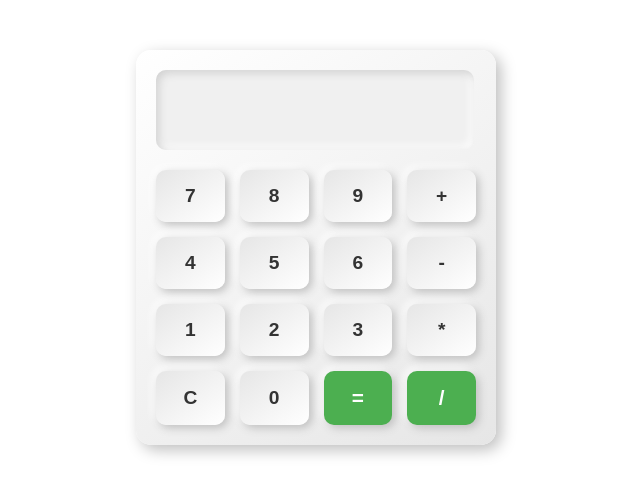
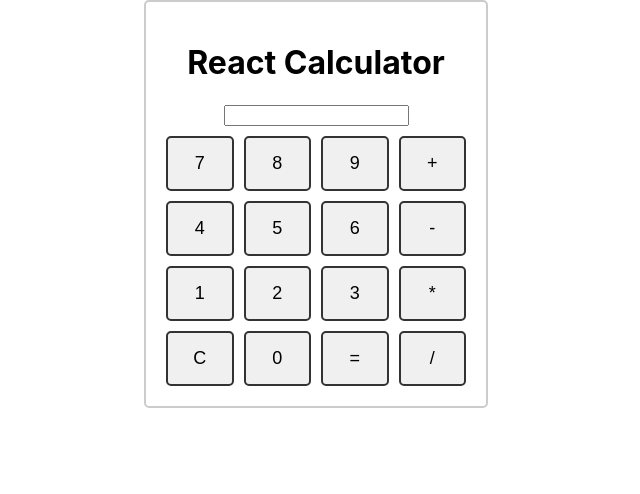
Before and after one commit to my-suraj5656/xcal, a React (Create React App) app: page / in a window 1280 px wide. Shown: the top 494 px of the page, without its empty margins (324-964 px from the left). Built offline with nearby package versions, Linux system fonts and the light colour scheme.

Commit message:
first commit

```diff
--- a/src/component/cal.css
+++ b/src/component/cal.css
@@ -1,143 +1,32 @@
-/* .container {
-  width: 100%;
-  height: 100vh;
-  display: flex;
-  align-items: center;
-  justify-content: center;
-  background: linear-gradient(140deg, #6d6da1, rgb(8, 8, 197));
+.calculator {
+  width: 300px;
+  margin: 0 auto;
+  text-align: center;
+  border: 2px solid #ccc;
+  padding: 20px;
+  border-radius: 5px;
 }
 
-.calculator {
-  padding: 20px;
-  border-radius: 10px;
-  background-color: white;
-  box-shadow: 0 0 15px rgba(0, 0, 0, 0.2);
+.input-box {
+  margin-bottom: 10px;
 }
 
-.display {
-  text-align: right;
-  font-size: 30px;
-  padding: 15px;
-  margin-bottom: 10px;
-  background-color: rgb(64, 64, 64);
-  color: white;
-  border-radius: 5px;
-  width: 245px;
-  max-width: 100%;
+.buttons {
+  display: grid;
+  grid-template-columns: repeat(4, 1fr);
+  grid-gap: 10px;
 }
 
-button {
-  width: 60px;
-  height: 65px;
+.buttons button {
+  padding: 15px;
   font-size: 18px;
-  margin: 5px;
-  border: none;
+  border: 2px solid #333;
   border-radius: 5px;
-  background-color: rgb(82, 82, 151);
-  color: white;
+  background-color: #f0f0f0;
   cursor: pointer;
   transition: background-color 0.3s ease;
 }
 
-button:hover {
-  background-color: rgb(137, 22, 245);
+.buttons button:hover {
+  background-color: #ddd;
 }
-
-button:active {
-  background-color: rgb(80, 80, 200);
-} */
-/* General Styling */
-/* Container for the calculator */
-.calculator {
-  width: 320px;
-  margin: 50px auto;
-  padding: 20px;
-  border-radius: 15px;
-  background: linear-gradient(145deg, #ffffff, #e6e6e6);
-  box-shadow: 5px 5px 15px #bfbfbf, -5px -5px 15px #ffffff;
-  font-family: "Poppins", sans-serif;
-}
-
-/* Input Display */
-.display {
-  width: 93%;
-  height: 60px;
-  margin-bottom: 20px;
-  padding: 10px;
-  font-size: 1.5rem;
-  border-radius: 10px;
-  border: none;
-  text-align: right;
-  background: #f0f0f0;
-  box-shadow: inset 3px 3px 8px #d1d1d1, inset -3px -3px 8px #ffffff;
-  color: #333;
-  outline: none;
-}
-
-/* Buttons Container */
-.buttons {
-  display: grid;
-  grid-template-columns: repeat(4, 1fr);
-  gap: 15px;
-}
-
-/* Buttons */
-button {
-  padding: 15px;
-  font-size: 1.2rem;
-  font-weight: bold;
-  border-radius: 10px;
-  border: none;
-  background: linear-gradient(145deg, #e6e6e6, #ffffff);
-  box-shadow: 3px 3px 8px #bfbfbf, -3px -3px 8px #ffffff;
-  color: #333;
-  cursor: pointer;
-  transition: all 0.3s ease;
-}
-
-/* Button Hover Effect */
-button:hover {
-  background: linear-gradient(145deg, #ffffff, #e6e6e6);
-  box-shadow: inset 3px 3px 8px #d1d1d1, inset -3px -3px 8px #ffffff;
-}
-
-/* Active Button Effect */
-button:active {
-  box-shadow: inset 5px 5px 10px #bfbfbf, inset -5px -5px 10px #ffffff;
-}
-
-/* Special Buttons (like '=' and 'C') */
-button:nth-child(15), /* Clear button 'C' */
-  button:nth-child(16) /* Equals button '=' */ {
-  background: #4caf50;
-  color: #fff;
-  font-size: 1.3rem;
-  font-weight: bold;
-}
-
-button:nth-child(15):hover,
-button:nth-child(16):hover {
-  background: #45a049;
-}
-
-button:nth-child(15):active,
-button:nth-child(16):active {
-  background: #3e8e41;
-}
-
-/* Responsive Design */
-@media (max-width: 480px) {
-  .calculator {
-    width: 90%;
-    padding: 15px;
-  }
-
-  .display {
-    font-size: 1.2rem;
-  }
-
-  button {
-    font-size: 1rem;
-    padding: 12px;
-  }
-}
--- a/src/component/xcalculator.jsx
+++ b/src/component/xcalculator.jsx
@@ -1,100 +1,60 @@
 import React, { useState } from "react";
-import { evaluate } from "mathjs"; // Import math.js for evaluating expressions
-import "./cal.css"; // Import your CSS file for styling
+import "./cal.css";
 
-const Calculator = () => {
-  const [input, setInput] = useState(""); // For storing the current expression
+function App() {
+  const [input, setInput] = useState("");
+  const [result, setResult] = useState("");
 
-  // Append value to the input
-  const appendValue = (value) => {
-    if (["Error", "NaN", "Infinity"].includes(input)) {
-      setInput(""); // Reset if there's an error
-    }
-    setInput((prev) => prev + value);
+  const handleButtonClick = (value) => {
+    setInput((prevInput) => prevInput + value);
   };
 
-  // Clear the input field
-  const clearInput = () => {
-    setInput("");
+  const handleCalculate = () => {
+    if (input.trim() === "") {
+      setResult("Error: Incomplete expression");
+    } else {
+      try {
+        setResult(eval(input));
+      } catch (error) {
+        setResult("Error");
+      }
+    }
   };
 
-  // Calculate the result
-  const calculate = () => {
-    try {
-      if (!input) {
-        setInput("Error"); // Handle empty input
-        return;
-      }
-
-      // Handle division by zero cases manually
-      if (input.includes("/0")) {
-        if (input === "0/0") {
-          setInput("NaN");
-        } else {
-          setInput("Infinity");
-        }
-        return;
-      }
-
-      // Use math.js to evaluate the input expression
-      const result = evaluate(input);
-      setInput(result.toString()); // Update input field with result
-    } catch (error) {
-      setInput("Error"); // Handle invalid expressions
-    }
+  const handleClear = () => {
+    setInput("");
+    setResult("");
   };
 
   return (
     <div className="calculator">
-      {/* Input Field */}
-      <input
-        type="text"
-        className="display"
-        value={input}
-        readOnly
-        aria-label="calculator-display"
-      />
-      {/* Buttons */}
+      <h1>React Calculator</h1>
+      <div className="input-box">
+        <input type="text" value={input} readOnly />
+        <div className="result">{result}</div>
+      </div>
       <div className="buttons">
-        {[
-          "7",
-          "8",
-          "9",
-          "+",
-          "4",
-          "5",
-          "6",
-          "-",
-          "1",
-          "2",
-          "3",
-          "*",
-          "C",
-          "0",
-          "=",
-          "/",
-        ].map((btn) => (
+        {[7, 8, 9, "+", 4, 5, 6, "-", 1, 2, 3, "*", "C", 0, "=", "/"].map(
+          (item, index) => (
             <button
-            key={btn}
+              key={index}
               onClick={() => {
-              if (btn === "C") {
-                clearInput();
-              } else if (btn === "=") {
-                calculate();
+                if (item === "=") {
+                  handleCalculate();
+                } else if (item === "C") {
+                  handleClear();
                 } else {
-                appendValue(btn);
+                  handleButtonClick(item);
                 }
               }}
-            aria-label={`button-${btn}`}
             >
-            {btn}
+              {item}
             </button>
-        ))}
+          )
+        )}
       </div>
-      {/* Result Display */}
-      <div className="result">{/* Output will be displayed here */}</div>
     </div>
   );
-};
+}
 
-export default Calculator;
+export default App;
```
Also changed, not shown: 1 other file (tests, documents, lock files or other folders). Lines whose indentation alone changed are shown as unchanged.
